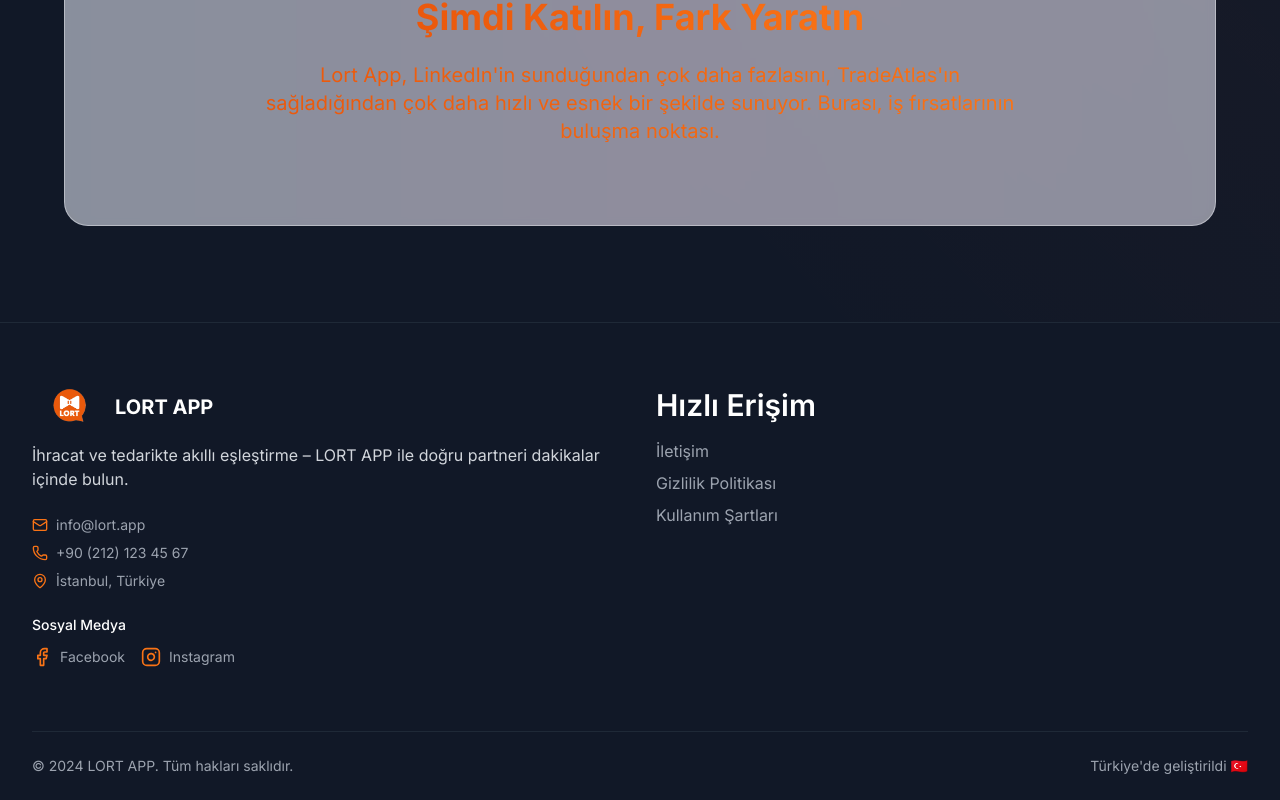
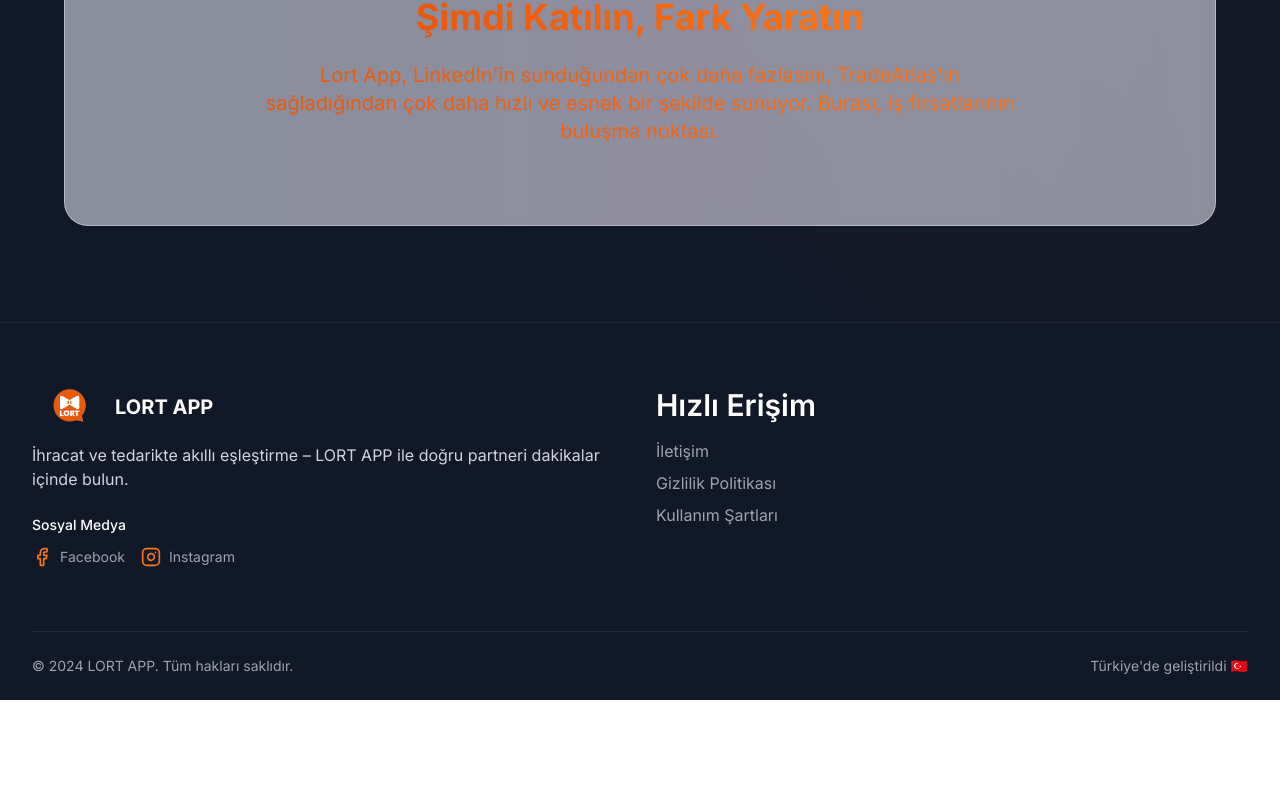
Before and after one commit to ygulen651/LORT-APP, a Next.js app: page / in a window 1280 px wide. Shown: the part 3165-3965 px from the top of the page. After the commit the page ends 3865 px from the top, so only its background shows below. Built offline with nearby package versions, Linux system fonts and the light colour scheme; no server answers; the database is empty.

Commit message:
Footer'dan iletişim bilgileri kaldırıldı, sadece sosyal medya linkleri bırakıldı

```diff
--- a/src/components/layout/footer.tsx
+++ b/src/components/layout/footer.tsx
@@ -1,5 +1,5 @@
 import Link from 'next/link'
-import { Smartphone, Mail, Phone, MapPin, Facebook, Instagram } from 'lucide-react'
+import { Facebook, Instagram } from 'lucide-react'
 import { Container } from './container'
 import Image from 'next/image'
 
@@ -24,21 +24,6 @@
               <p className="text-gray-300 mb-6">
                 İhracat ve tedarikte akıllı eşleştirme – LORT APP ile doğru partneri dakikalar içinde bulun.
               </p>
-              <div className="space-y-2 text-sm text-gray-400">
-                <div className="flex items-center space-x-2">
-                  <Mail className="h-4 w-4 text-orange-500" />
-                  <span>info@lort.app</span>
-                </div>
-                <div className="flex items-center space-x-2">
-                  <Phone className="h-4 w-4 text-orange-500" />
-                  <span>+90 (212) 123 45 67</span>
-                </div>
-                <div className="flex items-center space-x-2">
-                  <MapPin className="h-4 w-4 text-orange-500" />
-                  <span>İstanbul, Türkiye</span>
-                </div>
-              </div>
-
               {/* Sosyal Medya */}
               <div className="mt-6">
                 <h4 className="text-sm font-medium text-white mb-3">Sosyal Medya</h4>
```
